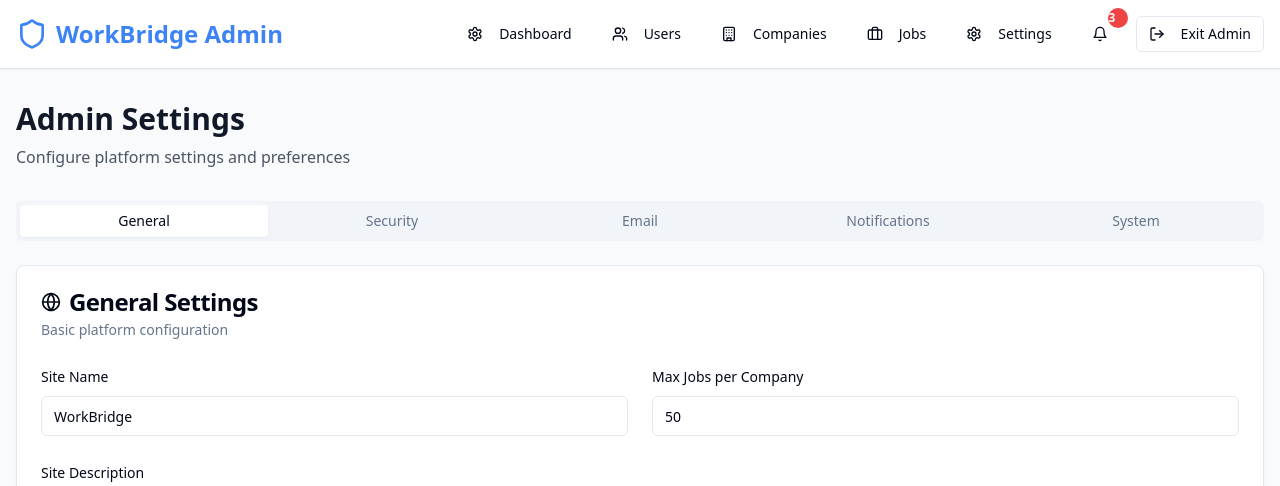
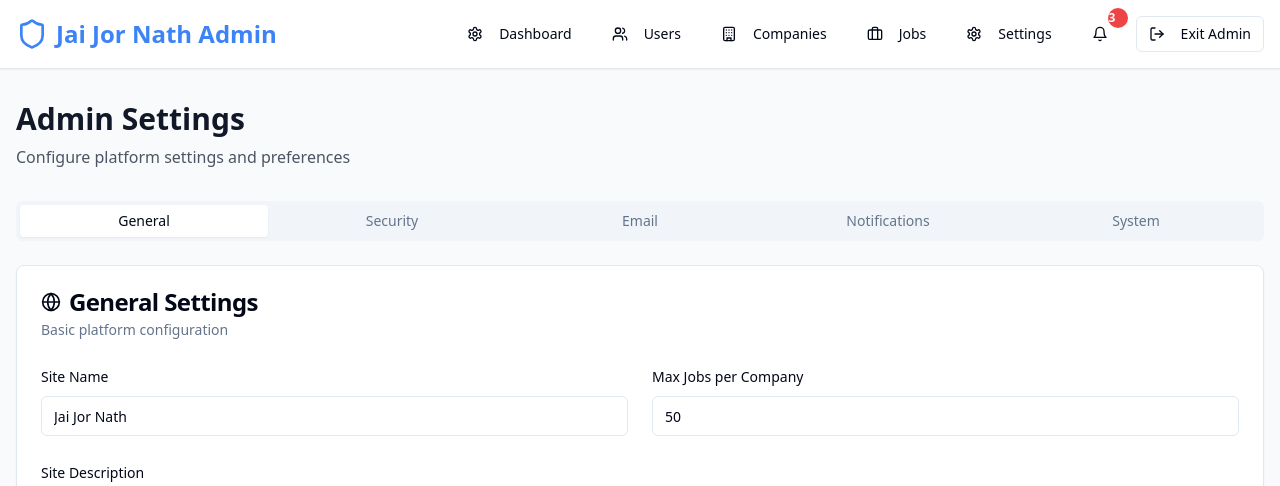
Before and after one commit to pankajpareek026/workbridge-connect-careers, a React (Vite) app: page /admin-settings in a window 1280 px wide. Shown: the top 486 px of the page. Built offline with nearby package versions, Linux system fonts and the light colour scheme.

Commit message:
Rename app to "jai jor nath"
Update app name throughout the project.

```diff
--- a/index.html
+++ b/index.html
@@ -1,14 +1,15 @@
+
 <!DOCTYPE html>
 <html lang="en">
   <head>
     <meta charset="UTF-8" />
     <meta name="viewport" content="width=device-width, initial-scale=1.0" />
-    <title>workbridge-connect-careers</title>
-    <meta name="description" content="Lovable Generated Project" />
+    <title>Jai Jor Nath</title>
+    <meta name="description" content="Connect talent with opportunities" />
     <meta name="author" content="Lovable" />
 
-    <meta property="og:title" content="workbridge-connect-careers" />
-    <meta property="og:description" content="Lovable Generated Project" />
+    <meta property="og:title" content="Jai Jor Nath" />
+    <meta property="og:description" content="Connect talent with opportunities" />
     <meta property="og:type" content="website" />
     <meta property="og:image" content="https://lovable.dev/opengraph-image-p98pqg.png" />
 
--- a/src/components/AdminNavigation.tsx
+++ b/src/components/AdminNavigation.tsx
@@ -92,7 +92,7 @@ const AdminNavigation = () => {
         <div className="flex items-center justify-between">
           <div className="flex items-center space-x-2">
             <Shield className="h-8 w-8 text-workbridge-primary" />
-            <h1 className="text-2xl font-bold text-workbridge-primary">WorkBridge Admin</h1>
+            <h1 className="text-2xl font-bold text-workbridge-primary">Jai Jor Nath Admin</h1>
           </div>
 
           {/* Desktop Navigation */}
--- a/src/components/Navigation.tsx
+++ b/src/components/Navigation.tsx
@@ -88,7 +88,7 @@ const Navigation = ({ userType = 'job-seeker', userName }: NavigationProps) => {
         <div className="flex items-center justify-between">
           <div className="flex items-center space-x-2">
             <Briefcase className="h-8 w-8 text-workbridge-primary" />
-            <h1 className="text-2xl font-bold text-workbridge-primary">WorkBridge</h1>
+            <h1 className="text-2xl font-bold text-workbridge-primary">Jai Jor Nath</h1>
           </div>
 
           {/* Desktop Navigation */}
--- a/src/pages/AdminSettings.tsx
+++ b/src/pages/AdminSettings.tsx
@@ -26,7 +26,7 @@ import { useToast } from '@/hooks/use-toast';
 const AdminSettings = () => {
   const { toast } = useToast();
   const [settings, setSettings] = useState({
-    siteName: 'WorkBridge',
+    siteName: 'Jai Jor Nath',
     siteDescription: 'Connect talent with opportunities',
     maintenanceMode: false,
     userRegistration: true,
@@ -35,9 +35,9 @@ const AdminSettings = () => {
     autoApproveCompanies: false,
     maxJobsPerCompany: 50,
     jobExpirationDays: 30,
-    smtpServer: 'smtp.workbridge.com',
+    smtpServer: 'smtp.jaijonath.com',
     smtpPort: 587,
-    smtpUsername: 'notifications@workbridge.com',
+    smtpUsername: 'notifications@jaijonath.com',
     notifyNewUsers: true,
     notifyNewJobs: true,
     notifyNewApplications: true,
--- a/src/pages/Index.tsx
+++ b/src/pages/Index.tsx
@@ -1,4 +1,3 @@
-
 import React from 'react';
 import { Button } from '@/components/ui/button';
 import { Card, CardContent, CardDescription, CardHeader, CardTitle } from '@/components/ui/card';
@@ -63,7 +62,7 @@ const Index = () => {
           <div className="flex items-center justify-between">
             <div className="flex items-center space-x-2">
               <Briefcase className="h-8 w-8 text-workbridge-primary" />
-              <h1 className="text-2xl font-bold text-workbridge-primary">WorkBridge</h1>
+              <h1 className="text-2xl font-bold text-workbridge-primary">Jai Jor Nath</h1>
             </div>
             <div className="flex items-center space-x-2 md:space-x-4">
               <LanguageSwitcher />
@@ -245,7 +244,7 @@ const Index = () => {
             <div>
               <div className="flex items-center space-x-2 mb-4">
                 <Briefcase className="h-6 w-6" />
-                <span className="text-xl font-bold">WorkBridge</span>
+                <span className="text-xl font-bold">Jai Jor Nath</span>
               </div>
               <p className="text-gray-400 text-sm">
                 {t('footer.description')}
```
